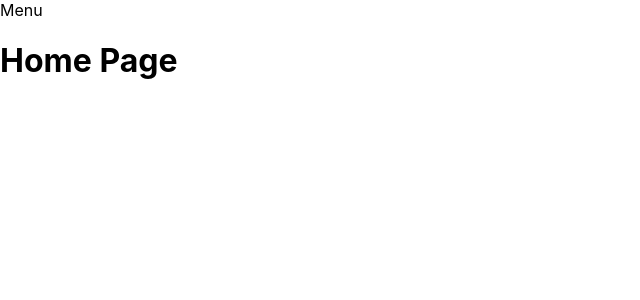
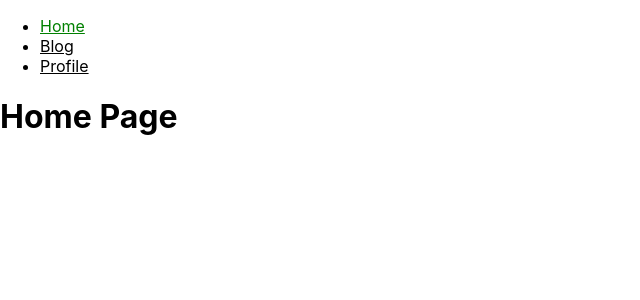
Before and after one commit to crontreras1/platzi-reactjs-navegacion-con-react-router, a React (Create React App) app: page / in a window 1280 px wide. Shown: the top 300 px of the page, without its empty margins (0-640 px from the left). Built offline with nearby package versions, Linux system fonts and the light colour scheme.

Commit message:
class 7. Link v NavLink

```diff
--- a/src/Menu/index.js
+++ b/src/Menu/index.js
@@ -1,9 +1,95 @@
 import React from 'react'
+import { Link, NavLink } from 'react-router-dom'
 
 const Menu = () => {
     return (
-        <nav>Menu</nav>
+        // <nav>
+        //     <ul>
+        //         <li>
+        //             <Link to='/'>Home</Link>
+        //         </li>
+
+        //         <li>
+        //             <Link to='/blog'>Blog</Link>
+        //         </li>
+
+        //         <li>
+        //             <Link to='/profile'>Profile</Link>
+        //         </li>
+        //     </ul>
+        // </nav>
+
+        // <nav>
+        //     <ul>
+        //         <li>
+        //             <NavLink
+        //                 style={({ isActive }) => ({
+        //                     color: isActive ? 'green' : 'black'
+        //                 })}
+        //                 to='/'
+        //             >
+        //                 Home
+        //             </NavLink>
+        //         </li>
+
+        //         <li>
+        //             <NavLink
+        //                 style={({ isActive }) => ({
+        //                     color: isActive ? 'green' : 'black'
+        //                 })}
+        //                 to='/blog'
+        //             >
+        //                     Blog
+        //             </NavLink>
+        //         </li>
+
+        //         <li>
+        //             <NavLink
+        //                 style={({ isActive }) => ({
+        //                     color: isActive ? 'green' : 'black'
+        //                 })}
+        //                 to='/profile'
+        //             >
+        //                 Profile
+        //             </NavLink>
+        //         </li>
+        //     </ul>
+        // </nav>
+
+        <nav>
+            <ul>
+                { routes.map(route => (
+                    <li>
+                        <NavLink
+                            style={({ isActive }) => ({
+                                color: isActive ? 'green' : 'black'
+                            })}
+                            to={ route.to }
+                        >
+                            { route.text }
+                        </NavLink>
+                    </li>
+                ))}
+            </ul>
+        </nav>
     )
 }
 
+const routes = []
+
+routes.push({
+    to: '/',
+    text: 'Home'
+})
+
+routes.push({
+    to: '/blog',
+    text: 'Blog'
+})
+
+routes.push({
+    to: '/profile',
+    text: 'Profile'
+})
+
 export { Menu }
```
